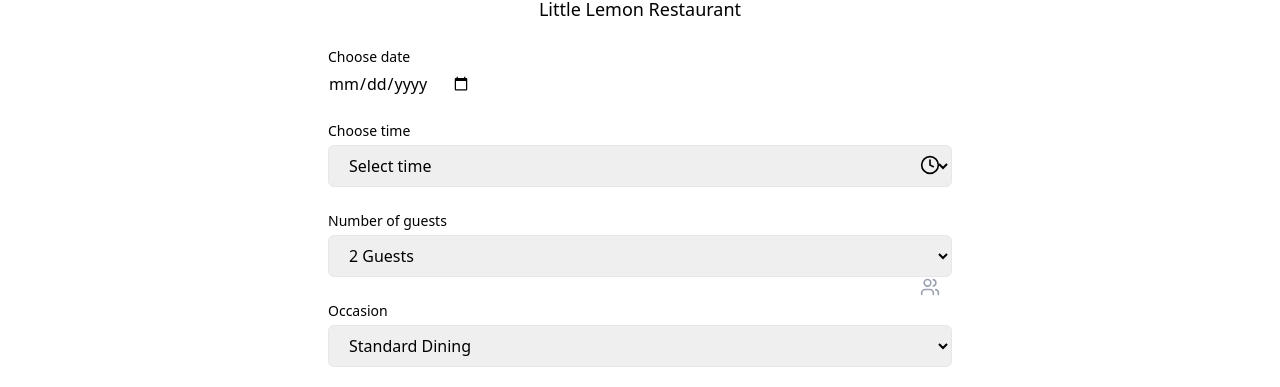
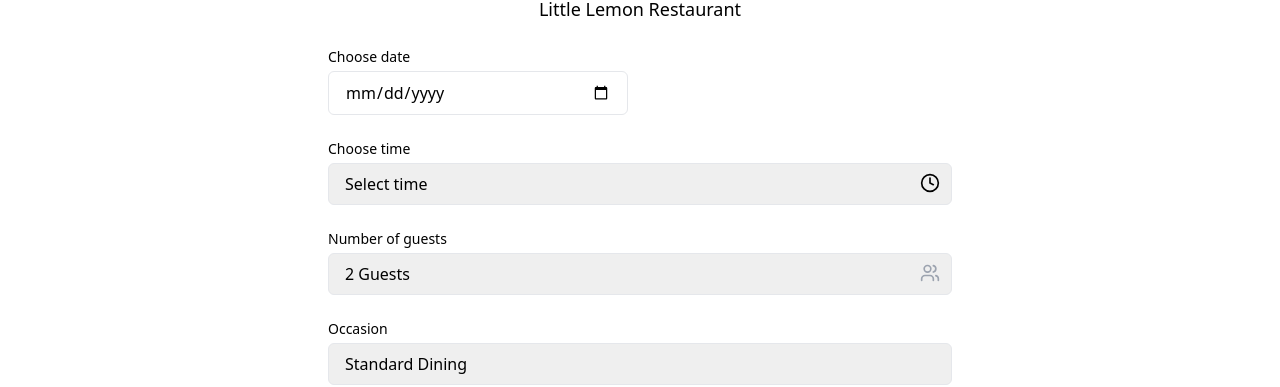
Before and after one commit to JakhmolaShikhar/Little-Lemon, a React (Vite) app: page /reservation in a window 1280 px wide. Shown: the part 413-800 px from the top of the page. Built offline with nearby package versions, Linux system fonts and the light colour scheme.

Commit message:
worked on booking form

```diff
--- a/src/components/BookingForm.jsx
+++ b/src/components/BookingForm.jsx
@@ -37,7 +37,15 @@
                     <label htmlFor="res-date" className='block text-sm font-medium mb-1'>
                         Choose date
                     </label>
-                    <input type="date" id="res-date" />
+                    <input
+                    type="date"
+                    id="res-date"
+                    required
+                    className='w-full px-4 py-2 border rounded-md'
+                    value={formData.date}
+                    onChange={handleChange}
+                    min={new Date().toISOString().split("T")[0]}
+                    />
                 </div>
             </div>
 
@@ -50,17 +58,17 @@
                     <select
                     name='time'
                     required
-                    className='w-full px-4 py-2 border rounded-md'
+                    className='w-full px-4 py-2 border rounded-md appearance-none'
                     value={formData.time}
                     onChange={handleChange}
                     >
                         <option value=''>Select time</option>
-                        <option>17:00</option>
-                        <option>18:00</option>
-                        <option>19:00</option>
-                        <option>20:00</option>
-                        <option>21:00</option>
-                        <option>22:00</option>
+                        <option value='17:00'>17:00</option>
+                        <option value='18:00'>18:00</option>
+                        <option value='19:00'>19:00</option>
+                        <option value='20:00'>20:00</option>
+                        <option value='21:00'>21:00</option>
+                        <option value='22:00'>22:00</option>
                     </select>
                     <Clock className='absolute right-3 top-2.5 h-5 w-5' />
                 </div>
@@ -75,7 +83,7 @@
                     type="guests"
                     required
                     placeholder="1"
-                    className='w-full px-4 py-2 border rounded-md'
+                    className='w-full px-4 py-2 border rounded-md appearance-none'
                     value={formData.guests}
                     onChange={handleChange}
                     >
@@ -83,14 +91,14 @@
                             <option key={num} value={num}>{num} {num ===1 ? 'Guest' : 'Guests'}</option>
                         ))}
                     </select>
-                    <Users className='absolute right-3 toop-2.5 h-5 w-5 text-gray-400' />
+                    <Users className='absolute right-3 top-2.5 h-5 w-5 text-gray-400' />
                 </div>
             </div>
             <div>
                 <label htmlFor="occasion" className='block text-sm font-medium mb-1'>Occasion</label>
                 <select
                 id="occasion"
-                className='w-full px-4 py-2 border rounded-md'
+                className='w-full px-4 py-2 border rounded-md appearance-none'
                 value={formData.occasion}
                 onChange={handleChange}
                 >
```
